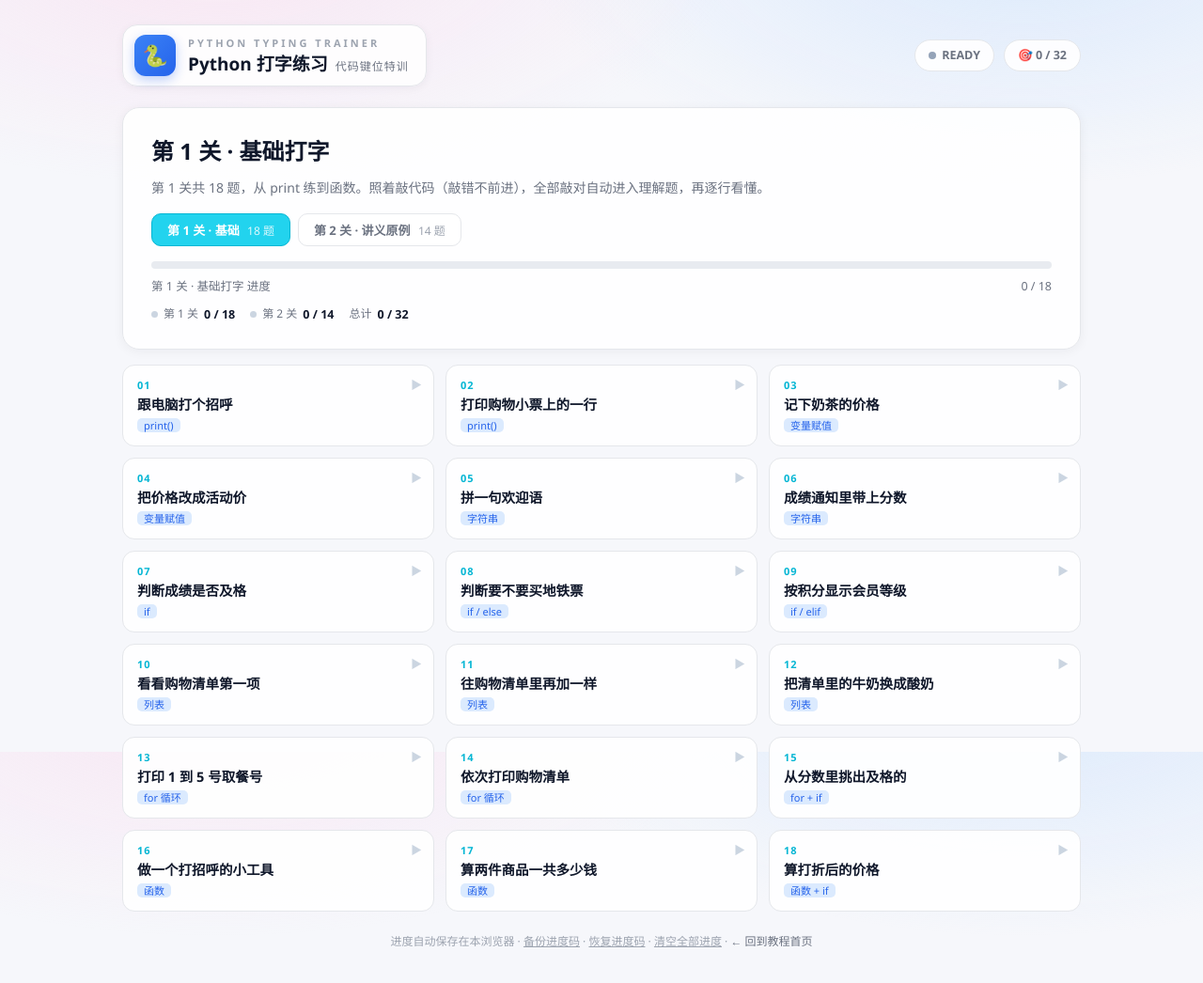
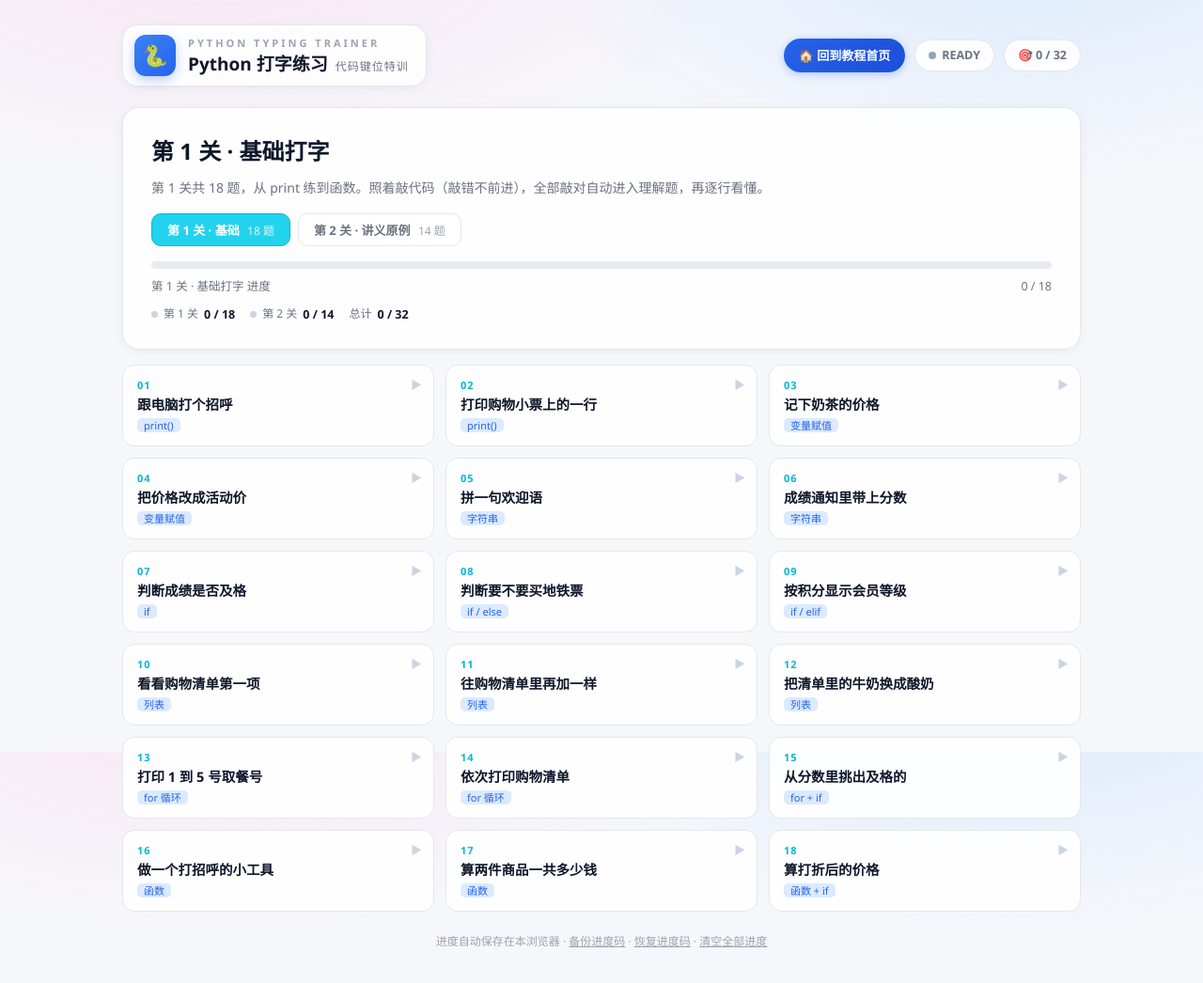
Before and after one commit to li-1116/python-typing-practice, a plain HTML site: page python-typing.html in a window 1280 px wide. Shown: the whole page at 94% size. Drawn offline with Linux system fonts and the light colour scheme.

Commit message:
style: 回到教程首页入口移到顶部右上角（蓝色按钮，全界面可见）

```diff
--- a/python-typing.html
+++ b/python-typing.html
@@ -61,6 +61,16 @@
   .brand-cn { font-size: 19px; font-weight: 800; color: var(--ink); line-height: 1.3; }
   .brand-cn .sub { font-size: 12px; font-weight: 400; color: var(--dim); margin-left: 8px; letter-spacing: 1px; }
   .top-right { display: flex; align-items: center; gap: 10px; flex-wrap: wrap; }
+  .home-btn {
+    display: inline-flex; align-items: center; gap: 6px;
+    background: linear-gradient(135deg, #2563eb, #1d4ed8);
+    color: #fff; border: none; border-radius: 99px;
+    padding: 7px 16px; font-size: 13px; font-weight: 700;
+    cursor: pointer; text-decoration: none; white-space: nowrap;
+    box-shadow: 0 2px 8px rgba(37, 99, 235, .3);
+    transition: transform .15s, box-shadow .15s;
+  }
+  .home-btn:hover { transform: translateY(-1px); box-shadow: 0 4px 12px rgba(37, 99, 235, .4); }
   .chip {
     display: inline-flex; align-items: center; gap: 6px;
     background: rgba(255,255,255,.9); border: 1px solid var(--border);
@@ -383,6 +393,7 @@
       </div>
     </div>
     <div class="top-right">
+      <a class="home-btn" href="./index.html">🏠 回到教程首页</a>
       <span class="chip ready" id="statusChip"><span class="dot"></span><span id="statusText">READY</span></span>
       <span class="chip" id="doneChip">🎯 0 / 18</span>
     </div>
@@ -410,7 +421,7 @@
       <div class="lv-stats" id="lvStats"></div>
     </div>
     <div class="qgrid" id="qgrid"></div>
-    <p class="list-foot"><span id="saveHint">进度自动保存在本浏览器</span> · <button class="linkbtn" id="exportBtn">备份进度码</button> · <button class="linkbtn" id="importBtn">恢复进度码</button> · <button class="linkbtn" id="resetAll">清空全部进度</button> · <a class="home-link" href="./index.html">← 回到教程首页</a></p>
+    <p class="list-foot"><span id="saveHint">进度自动保存在本浏览器</span> · <button class="linkbtn" id="exportBtn">备份进度码</button> · <button class="linkbtn" id="importBtn">恢复进度码</button> · <button class="linkbtn" id="resetAll">清空全部进度</button></p>
   </section>
 
   <!-- 练习视图 -->
```
